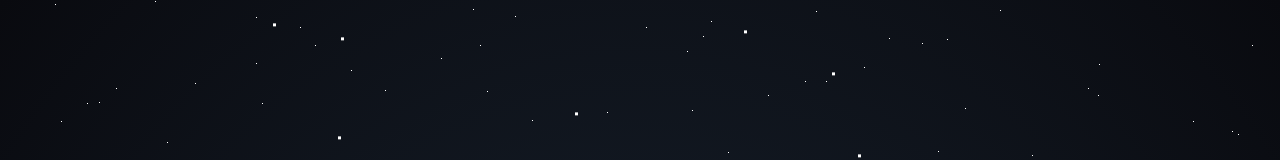
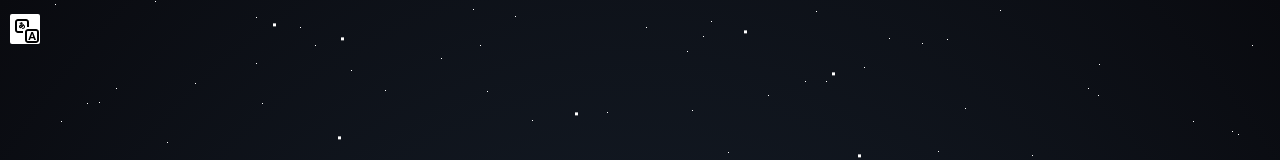
Before and after one commit to ars1384/roya-tr.com-preload, a plain HTML site: page index.html in a window 1280 px wide. Shown: the top 160 px of the page. Drawn offline with Linux system fonts and the light colour scheme.

Commit message:
add lang btn

```diff
--- a/index.html
+++ b/index.html
@@ -10,6 +10,9 @@
 <div class="starts2" aria-hidden="true"></div>
 <div class="stars3" aria-hidden="true"></div>
 <main class="main">
+    <div class="lang">
+        <svg xmlns="http://www.w3.org/2000/svg" width="24" height="24" viewBox="0 0 24 24"><path d="M21 21h-1.713l-.658-1.846h-3l-.663 1.846h-1.659l3.04-8h1.603l3.05 8zm-2.814-3.12l-1.049-3.018-1.054 3.018h2.103zm-9.464-12.037l.125-.562-1.02-.199-.101.464c-.345-.05-.712-.057-1.083-.019.009-.249.023-.494.045-.728h1.141v-.966h-1.004c.049-.246.092-.394.134-.533l-.997-.3c-.072.245-.134.484-.195.833h-1.138v.966h1.014c-.027.312-.043.637-.048.964-1.119.411-1.595 1.195-1.595 1.905 0 .84.663 1.578 1.709 1.482 1.301-.118 2.169-1.1 2.679-2.308.525.303.746.814.548 1.286-.185.436-.725.852-1.757.831v1.041c1.146.018 2.272-.417 2.715-1.469.431-1.028-.062-2.151-1.172-2.688zm-1.342.71c-.162.36-.375.717-.648.998-.041-.3-.07-.628-.086-.978.249-.032.499-.038.734-.02zm-1.758.336c.028.44.078.844.148 1.205-.927.169-.963-.744-.148-1.205zm15.378 5.111c.552 0 1 .449 1 1v8c0 .551-.448 1-1 1h-8c-.552 0-1-.449-1-1v-8c0-.551.448-1 1-1h8zm0-2h-8c-1.656 0-3 1.343-3 3v8c0 1.657 1.344 3 3 3h8c1.657 0 3-1.343 3-3v-8c0-1.657-1.343-3-3-3zm-13 3c0-.342.035-.677.102-1h-5.102c-.552 0-1-.449-1-1v-8c0-.551.448-1 1-1h8c.552 0 1 .449 1 1v5.101c.323-.066.657-.101 1-.101h1v-5c0-1.657-1.343-3-3-3h-8c-1.656 0-3 1.343-3 3v8c0 1.657 1.344 3 3 3h5v-1z"/></svg>
+    </div>
 	<section class="contact">
 		<img src="197-01.svg" alt="" class="title">
 		<h2 class="sub-title">Site Under Construction</h2>
--- a/styles.css
+++ b/styles.css
@@ -62,6 +62,24 @@ body {
 	margin: 1px 20px;
 }
 
+.lang{
+	background-color:#fff;
+	width: 30px;
+	height: 30px;
+	z-index: 2;
+	position: absolute;
+	top: 10px;
+	left: 10px;
+	padding: 10px;
+	cursor: pointer;
+	text-align: center;
+	border-radius: 2px;
+}
+.lang svg{
+	position: absolute;
+    top: 5px;
+    left: 5px;
+}
 
 /* CSS hack using multiple box-shadows to get them **Stars** */
 
```
Also changed, not shown: iconmonstr-language-4.svg (added).
